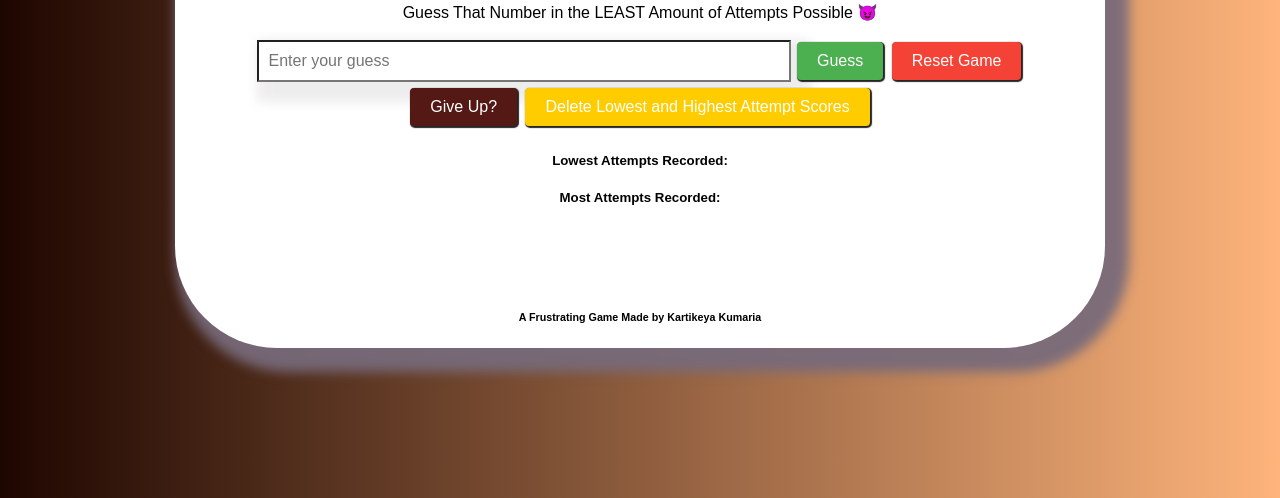
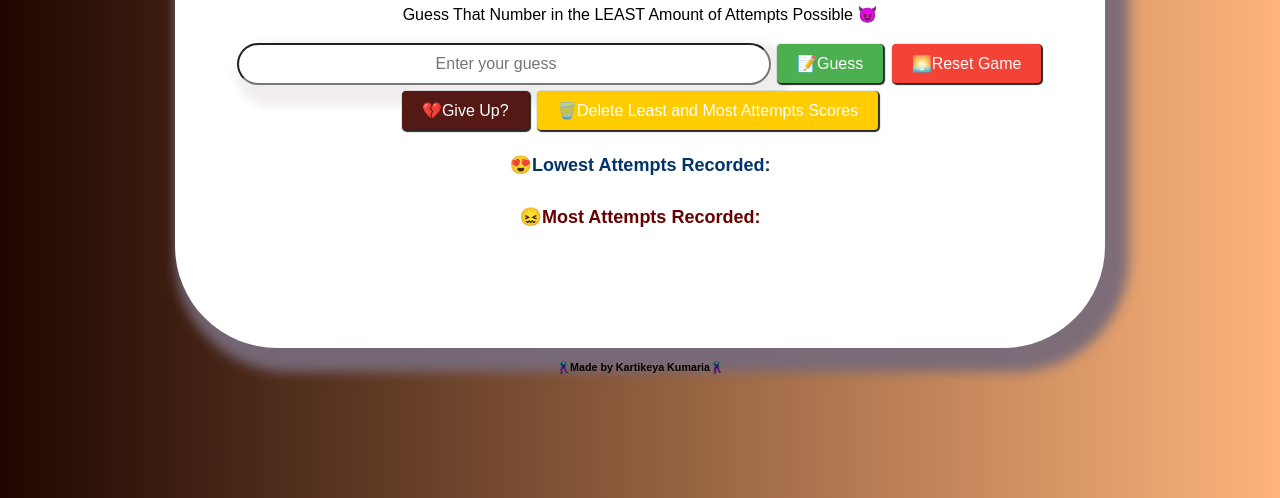
Before and after one commit to Karti722/NumberGuessingGame, a website: page public/index.html in a window 1280 px wide. Shown: the part 302-800 px from the top of the page. Drawn offline with Linux system fonts and the light colour scheme; no server answers.

Commit message:
Added emojis, changed border radius of input box, and changed color for recorded attempts scores

```diff
--- a/public/index.html
+++ b/public/index.html
@@ -8,24 +8,25 @@
 </head>
 <body>
   <div class="container">
-    <h1>A Random Number is in between -1,000,000 and 1,000,000</h1>
+    <h1>🅰️Random Number is in between -1 MILLION and 1 MILLION ⚠️</h1>
     <p>Guess That Number in the LEAST Amount of Attempts Possible 😈</p>
 
 
       <input type="number" id="guessInput" placeholder="Enter your guess">
-      <button id="guessButton">Guess</button>
-      <button id="resetButton">Reset Game</button>
-      <button id="giveupButton">Give Up?</button>
-      <button id="resetAttemptsButton">Delete Lowest and Highest Attempt Scores</button>
+      <button id="guessButton">📝Guess</button>
+      <button id="resetButton">🌅Reset Game</button>
+      <button id="giveupButton">💔Give Up?</button>
+      <button id="resetAttemptsButton">🗑️Delete Least and Most Attempts Scores</button>
 
       <div id="feedback"></div>
       <div id="previousGuesses"></div>
-      <h5 id="leastattempts">Lowest Attempts Recorded: </h5>
-      <h5 id="mostattempts">Most Attempts Recorded: </h5>
+      <h5 id="leastattempts">😍Lowest Attempts Recorded: </h5>
+      <h5 id="mostattempts">😖Most Attempts Recorded: </h5>
       <br>
       <br>
       <br>
-      <h6 id ="name">A Frustrating Game Made by Kartikeya Kumaria</h1>
+      <br>
+      <h6 id ="name">🦹‍♂️Made by Kartikeya Kumaria🦹‍♂️</h1>
   </div>
   <script src="script.js"></script>
 </body>
--- a/public/script.js
+++ b/public/script.js
@@ -14,8 +14,8 @@ function fetchGameState() {
     .then(response => response.json())
     .then(data => {
       previousGuesses.textContent = `Previous guesses: ${data.guesses.join(', ')}`;
-      leastAttempts.textContent = `Least attempts: ${data.leastAttempts}`;
-      mostAttempts.textContent = `Most attempts: ${data.mostAttempts}`;
+      leastAttempts.textContent = `😍Least attempts: ${data.leastAttempts}`;
+      mostAttempts.textContent = `😖Most attempts: ${data.mostAttempts}`;
     });
 }
 
@@ -39,8 +39,8 @@ function submitGuess() {
       }
       else {
         resetButton.textContent = 'Play again';
-        leastAttempts.textContent = `Least attempts: ${data.leastAttempts}`;
-        mostAttempts.textContent = `Most attempts: ${data.mostAttempts}`;
+        leastAttempts.textContent = `😍Least attempts: ${data.leastAttempts}`;
+        mostAttempts.textContent = `😖Most attempts: ${data.mostAttempts}`;
       }
       guessInput.focus();
     });
@@ -64,8 +64,8 @@ function resetAttempts() {
   fetch('/api/reset-attempts', { method: 'POST' })
     .then(response => response.json())
     .then(data => {
-      leastAttempts.textContent = 'Least attempts: No record yet';
-      mostAttempts.textContent = 'Most attempts: No record yet';
+      leastAttempts.textContent = '😍Least attempts: No record yet';
+      mostAttempts.textContent = '😖Most attempts: No record yet';
       console.log(data.message);
     })
     .catch(err => {
--- a/public/styles.css
+++ b/public/styles.css
@@ -1,6 +1,5 @@
 body {
     font-family: Arial, sans-serif;
-    /* background-color: #ac73bb9c; */
     box-shadow: 100px 100px 100px 100px rgba(218, 218, 215, 0.2);
     background: linear-gradient(to right, #1e0600, #feb47b);
     display: flex;
@@ -53,10 +52,6 @@ body {
     box-shadow: 1px 1px 1px 1px rgba(0, 0, 0, 0.855);
   }
 
-  button:hover {
-    background-color: #0056b3; /* Background color on hover */
-  }
-
   h1 {
     color: #8d0e0c;
   }
@@ -66,6 +61,8 @@ body {
     padding: 10px;
     font-size: 16px;
     box-shadow: 10px 10px 10px 10px rgba(236, 234, 234, 0.855);
+    text-align: center;
+    border-radius: 100px;
   }
 
   #feedback {
@@ -134,3 +131,15 @@ body {
     margin: 4px 2px;
     cursor: pointer;
   }
+
+  #leastattempts {
+    margin-top: 20px;
+    font-size: 18px;
+    color: #003369;
+  }
+
+  #mostattempts {
+    margin-top: 20px;
+    font-size: 18px;
+    color: #690000;
+  }
```
